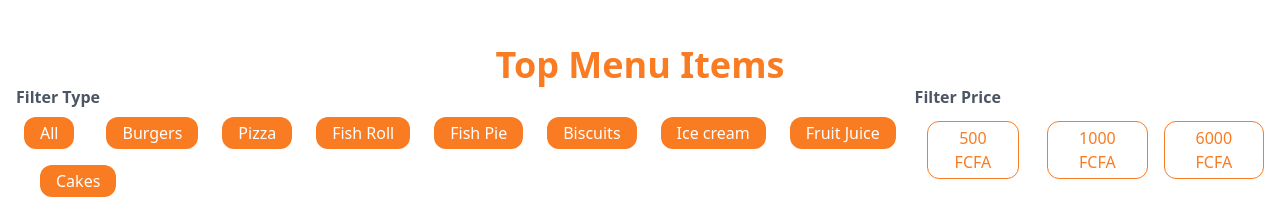
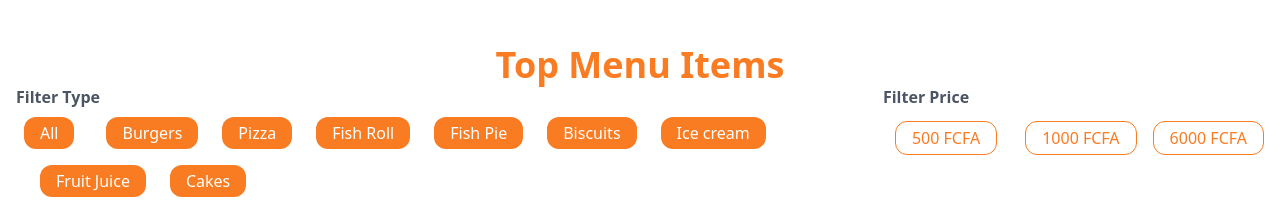
Before and after one commit to K-Josh/delivery, a React (Vite) app: page / in a window 1280 px wide. Shown: the part 900-1119 px from the top of the page. Built offline with nearby package versions, Linux system fonts and the light colour scheme; grey boxes are pictures that could not be loaded.

Commit message:
another commit

```diff
--- a/src/components/Food.jsx
+++ b/src/components/Food.jsx
@@ -63,13 +63,13 @@ const Food = () => {
             <div className="flex space-x-4 max-w-[390px] w-full">
             <button
               onClick={()=> filterPrice('500 FCFA')}
-              className="m-3 border-secondary bg-white hover:text-white hover: hover:bg-secondary text-secondary text-md">500 FCFA</button>
+              className="sm:m-3 lg:whitespace-nowrap border-secondary bg-white hover:text-white hover: hover:bg-secondary text-secondary text-md">500 FCFA</button>
             <button
                onClick={()=> filterPrice('1000 FCFA')}
-              className="m-3 border-secondary bg-white hover:text-white hover: hover:bg-secondary text-secondary text-md">1000 FCFA</button>
+              className="sm:m-3 lg:whitespace-nowrap  border-secondary bg-white hover:text-white hover: hover:bg-secondary text-secondary text-md">1000 FCFA</button>
             <button
                onClick={()=> filterPrice('6000 FCFA')}
-              className="m-3 border-secondary bg-white hover:text-white hover: hover:bg-secondary text-secondary text-md">6000 FCFA</button>
+              className="sm:m-3 lg:whitespace-nowrap  border-secondary bg-white hover:text-white hover: hover:bg-secondary text-secondary text-md">6000 FCFA</button>
             </div>
          </div>
     </div>
@@ -83,7 +83,7 @@ const Food = () => {
             <div className='flex justify-between px-2 py-4'>
                 <p className='font-bold'>{item.name}</p>
                 <p>
-                    <span className='bg-secondary p-1 text-sm rounded-full text-white'>{item.price} </span>
+                    <span className='bg-secondary p-1 text-sm sm:whitespace-nowrap  rounded-full text-white'>{item.price} </span>
                 </p>
             </div>
         </div>
```
